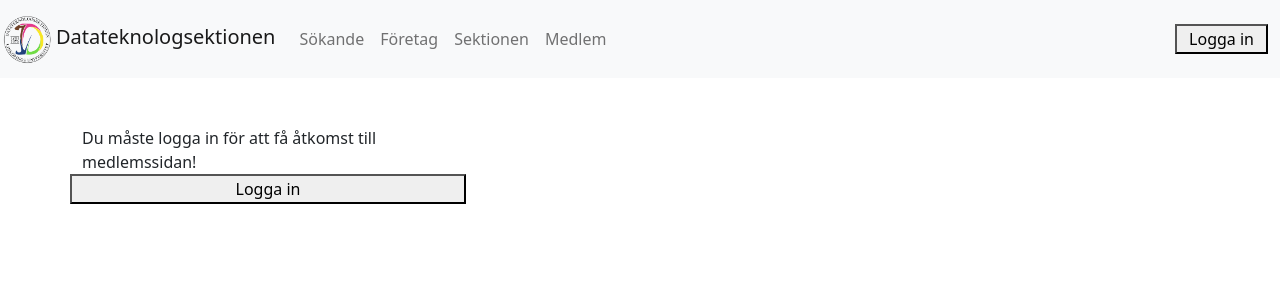
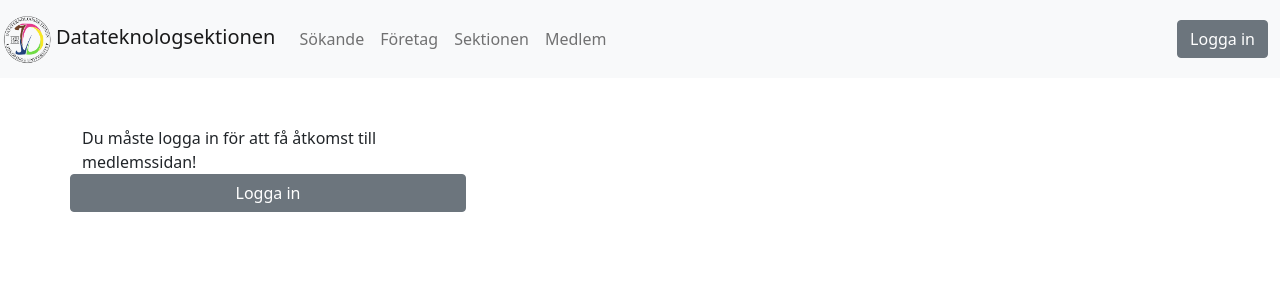
Before and after one commit to richard-johansson/d-sektionen_website, a React (Create React App) app in the folder client/: page /medlem in a window 1280 px wide. Shown: the top 300 px of the page. Built offline with nearby package versions, Linux system fonts and the light colour scheme.

Commit message:
Changed styling to bootstrap secondaryButton

```diff
--- a/client/src/components/loginButton.js
+++ b/client/src/components/loginButton.js
@@ -4,7 +4,7 @@ import { useAuth0 } from "@auth0/auth0-react";
 const LoginButton = () => {
   const { loginWithRedirect } = useAuth0();
 
-  return <button onClick={() => loginWithRedirect()}>Logga in</button>;
+  return <button className="btn btn-secondary" onClick={() => loginWithRedirect()}>Logga in</button>;
 };
 
 export default LoginButton;
--- a/client/src/components/logoutButton.js
+++ b/client/src/components/logoutButton.js
@@ -5,7 +5,7 @@ const LogoutButton = () => {
   const { logout } = useAuth0();
 
   return (
-    <button onClick={() => logout({ returnTo: window.location.href })}>
+    <button className="btn btn-secondary" onClick={() => logout({ returnTo: window.location.href })}>
       Logga ut
     </button>
   );
```
